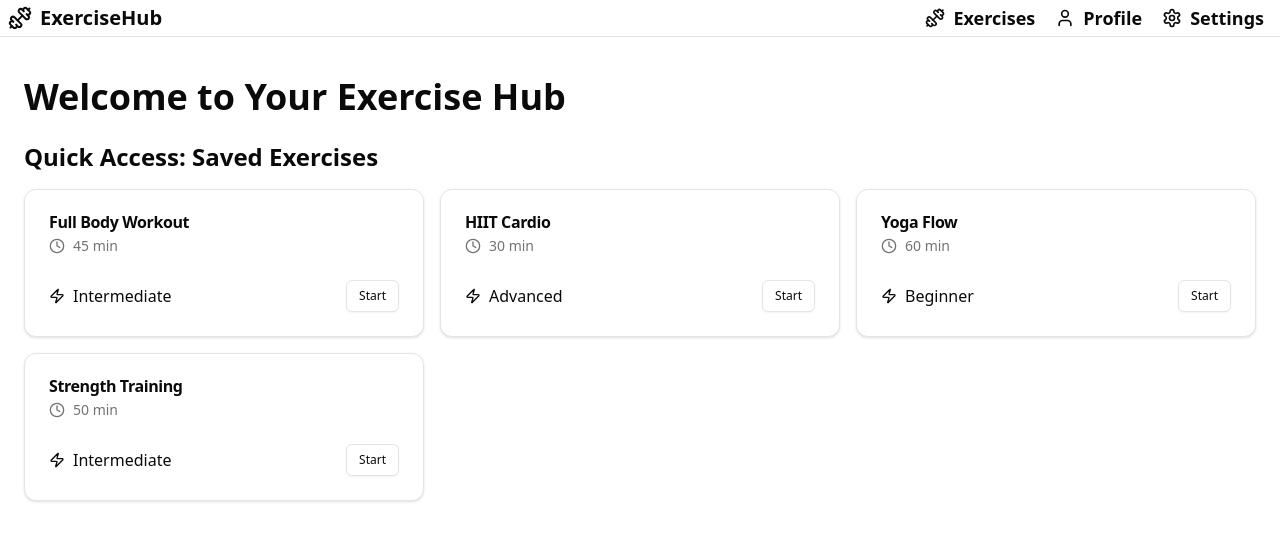
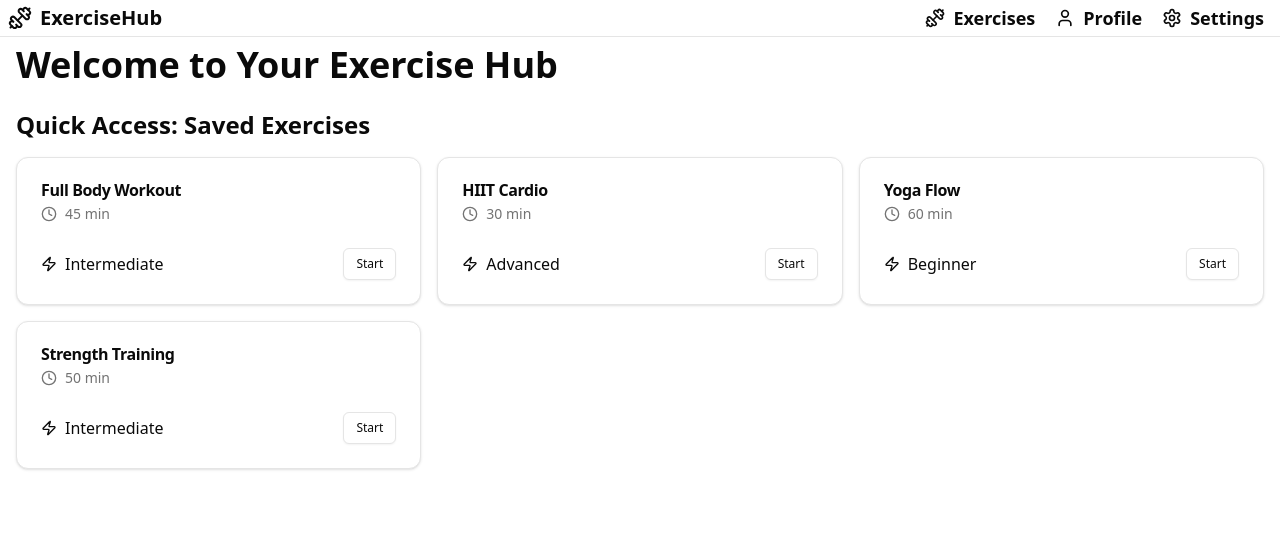
Before and after one commit to jramirez-codes/exercise-web, a React (Vite) app: page / in a window 1280 px wide. Shown: the top 540 px of the page. Built offline with nearby package versions, Linux system fonts and the light colour scheme.

Commit message:
fixed spacing

```diff
--- a/src/pages/home/home.tsx
+++ b/src/pages/home/home.tsx
@@ -2,11 +2,9 @@ import SavedExercises from "./ui-blocks/saved-exercises";
 
 export function Home() {
   return (
-    <div className="flex flex-col min-h-screen">
-      <main className="flex-1 container mx-auto px-4 py-8">
-        <h1 className="text-4xl font-bold mb-6">Welcome to Your Exercise Hub</h1>
-        <SavedExercises />
-      </main>
+    <div className="min-h-screen pl-2 pr-2">
+      <h1 className="text-4xl font-bold mb-6">Welcome to Your Exercise Hub</h1>
+      <SavedExercises />
     </div>
   )
 }
```
